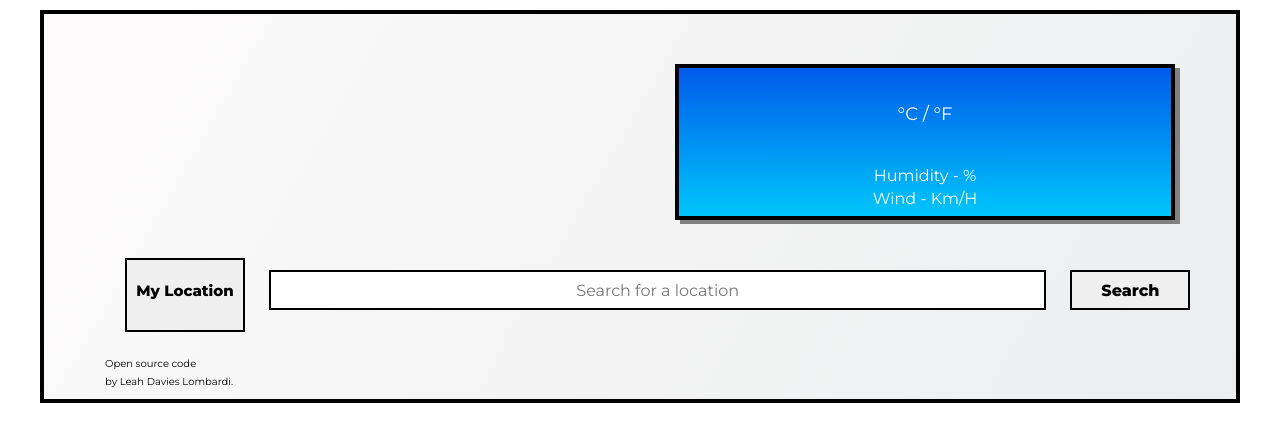
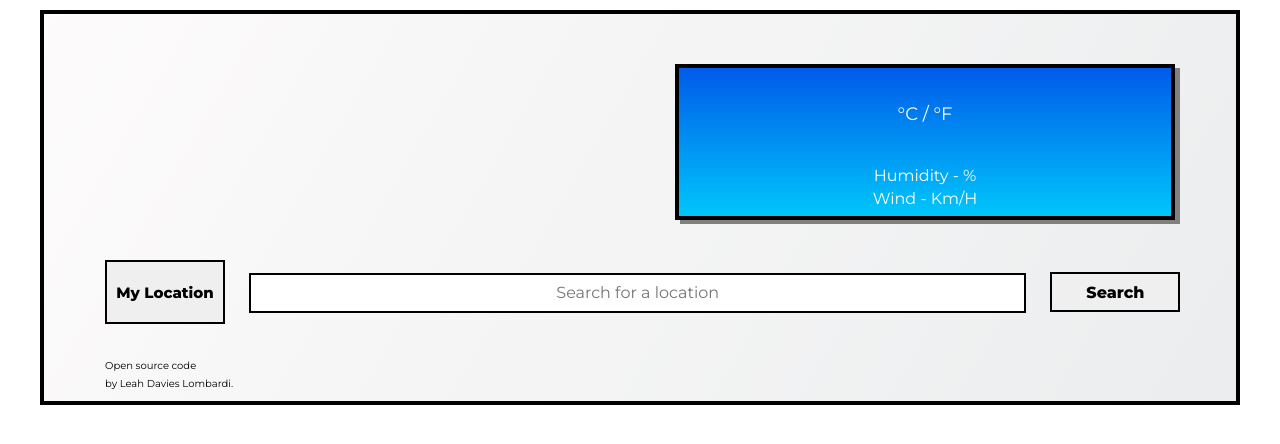
Before and after one commit to leahdlombardi/weather-app, a plain HTML site: page index.html in a window 1280 px wide. Drawn offline with nearby package versions, Linux system fonts and the light colour scheme; no server answers.

Commit message:
Updated button styling.

```diff
--- a/src/styles.css
+++ b/src/styles.css
@@ -98,7 +98,7 @@ input[type="submit"] {
   margin-left: 20px;
   padding-top: 3px;
   margin-bottom: 40px;
-  width: 120px;
+  width: 130px;
   height: 40px;
   border: 2px solid black;
   font-weight: 800;
@@ -111,12 +111,12 @@ input[type="submit"]:hover {
 }
 
 button {
-  margin-left: 40px;
+  margin-left: 20px;
 
   padding-top: 20px;
-  margin-top: 10px;
-  padding-bottom: 50px;
-  margin-bottom: 10px;
+  margin-top: 40px;
+  padding-bottom: 40px;
+  margin-bottom: -40px;
   width: 120px;
   font-size: 15px;
   height: 10px;
```
